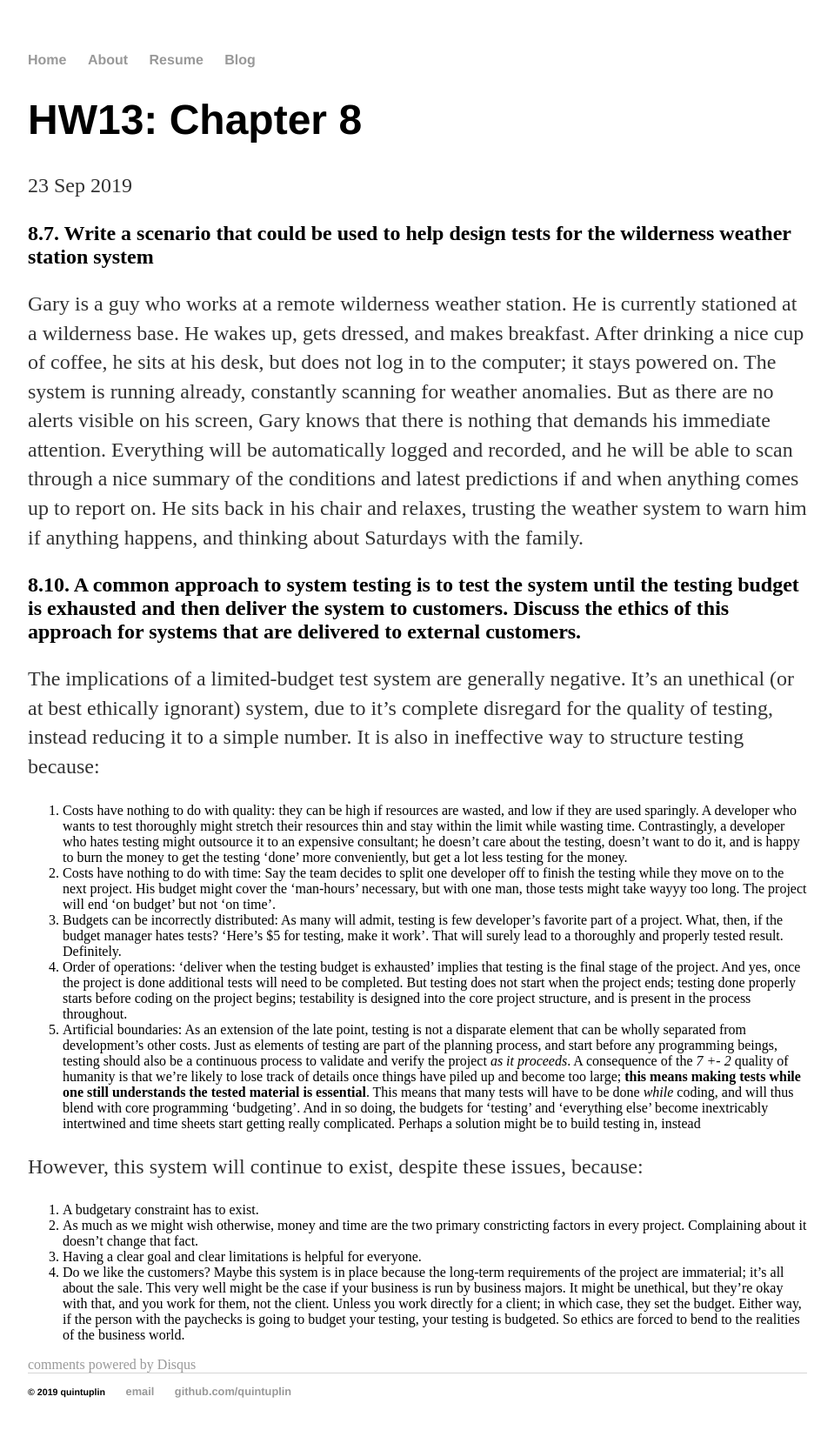
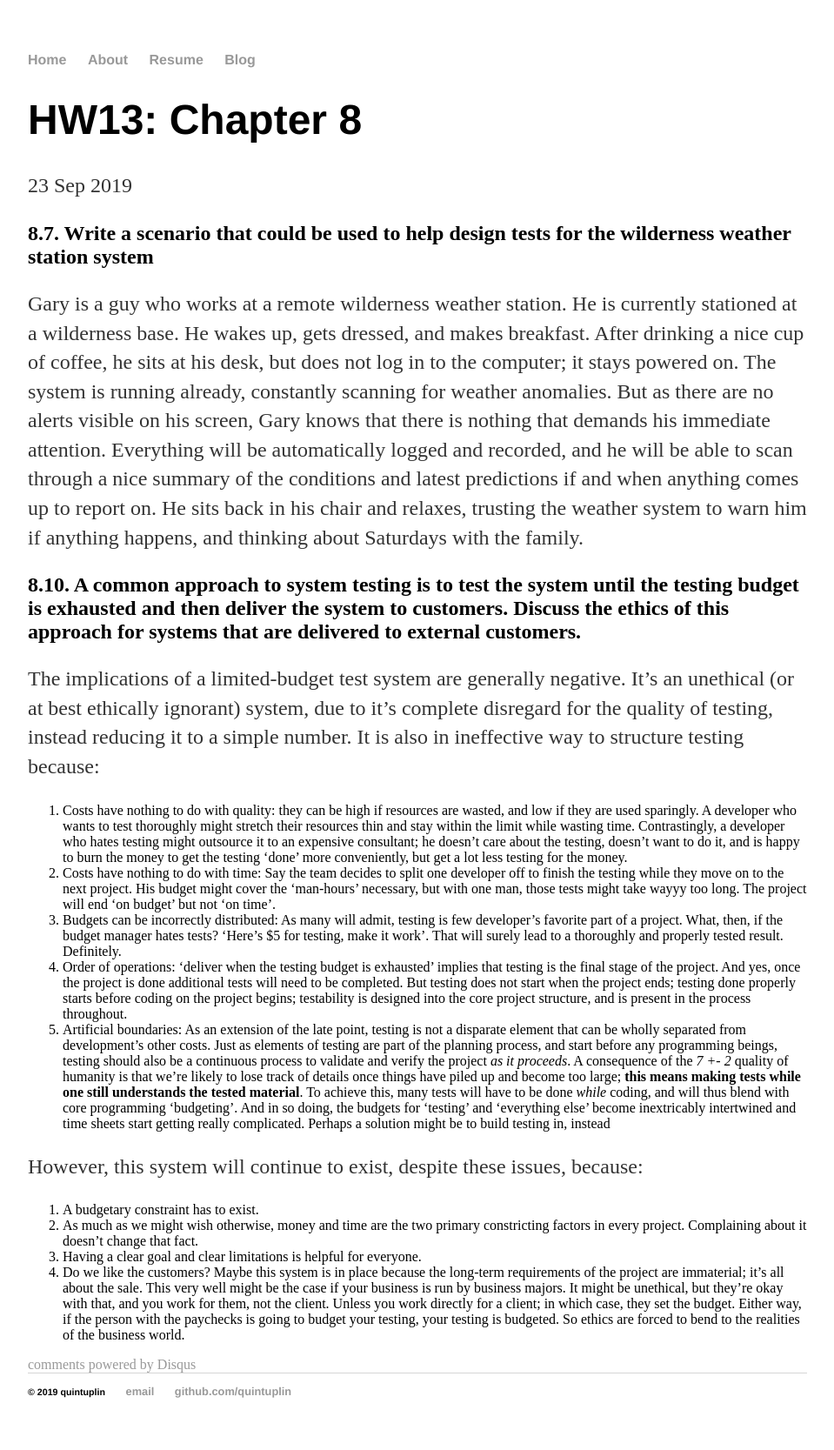
Before and after one commit to Quintuplin/quintuplin.github.io, a Jekyll site: the page built from _posts/2019-09-23-Chapter-8.md, in a window 1280 px wide. Shown: the whole page at 87% size, without its empty margins (160-1119 px from the left). Built offline with Jekyll 4.4.1, drawn with Linux system fonts in a browser that asks for light colours; comment, search, counter and statistics services are not loaded.

Commit message:
Update 2019-09-23-Chapter-8.md

```diff
--- a/_posts/2019-09-23-Chapter-8.md
+++ b/_posts/2019-09-23-Chapter-8.md
@@ -15,7 +15,7 @@
 2. Costs have nothing to do with time: Say the team decides to split one developer off to finish the testing while they move on to the next project. His budget might cover the 'man-hours' necessary, but with one man, those tests might take wayyy too long. The project will end 'on budget' but not 'on time'.
 3. Budgets can be incorrectly distributed: As many will admit, testing is few developer's favorite part of a project. What, then, if the budget manager hates tests? 'Here's $5 for testing, make it work'. That will surely lead to a thoroughly and properly tested result. Definitely.
 4. Order of operations: 'deliver when the testing budget is exhausted' implies that testing is the final stage of the project. And yes, once the project is done additional tests will need to be completed. But testing does not start when the project ends; testing done properly starts before coding on the project begins; testability is designed into the core project structure, and is present in the process throughout.
-5. Artificial boundaries: As an extension of the late point, testing is not a disparate element that can be wholly separated from development's other costs. Just as elements of testing are part of the planning process, and start before any programming beings, testing should also be a continuous process to validate and verify the project *as it proceeds*. A consequence of the *7 +- 2* quality of humanity is that we're likely to lose track of details once things have piled up and become too large; **this means making tests while one still understands the tested material is essential**. This means that many tests will have to be done *while* coding, and will thus blend with core programming 'budgeting'. And in so doing, the budgets for 'testing' and 'everything else' become inextricably intertwined and time sheets start getting really complicated. Perhaps a solution might be to build testing in, instead
+5. Artificial boundaries: As an extension of the late point, testing is not a disparate element that can be wholly separated from development's other costs. Just as elements of testing are part of the planning process, and start before any programming beings, testing should also be a continuous process to validate and verify the project *as it proceeds*. A consequence of the *7 +- 2* quality of humanity is that we're likely to lose track of details once things have piled up and become too large; **this means making tests while one still understands the tested material**. To achieve this, many tests will have to be done *while* coding, and will thus blend with core programming 'budgeting'. And in so doing, the budgets for 'testing' and 'everything else' become inextricably intertwined and time sheets start getting really complicated. Perhaps a solution might be to build testing in, instead
 
 However, this system will continue to exist, despite these issues, because:
 1. A budgetary constraint has to exist.
```
